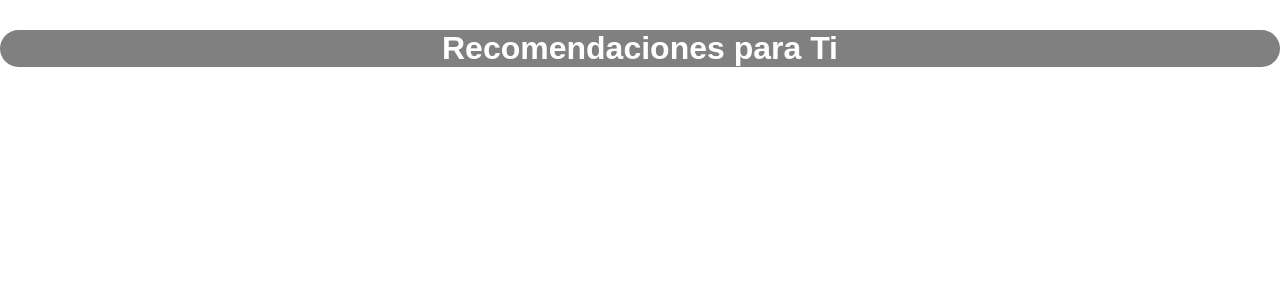
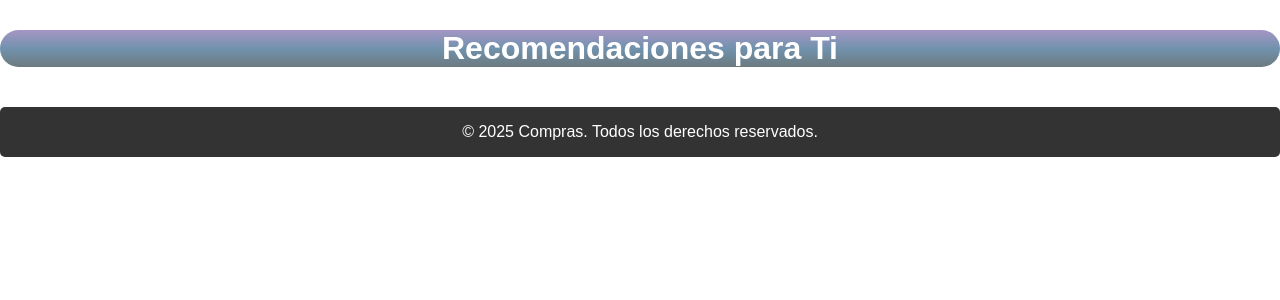
Before and after one commit to Droides1826/pproyecto, a Flask app: page / in a window 1280 px wide. Shown: the part 64-364 px from the top of the page. Run offline with Flask 3, Linux system fonts and the light colour scheme; data that the repository does not hold is empty.

Commit message:
agregue el footer

```diff
--- a/static/css/index.css
+++ b/static/css/index.css
@@ -123,10 +123,19 @@ body {
     text-align: center;
     margin-top: 30px;
     margin-bottom: -30px;
-    background-color: gray ;
+    background: -webkit-linear-gradient(90deg, #6c7a7f,#7192ad,#a596c5);
     border-radius: 30px;
     color: white;
-
-
     font-family: Arial, Helvetica, sans-serif;
 }
+.footer {
+    background-color: #333;
+    color: white;
+    text-align: center;
+    padding: 1rem 0;
+    position: relative;
+    width: 100%;
+    bottom: 0;
+    font-family: Arial, Helvetica, sans-serif;
+    border-radius: 5px;
+}
--- a/template/index.html
+++ b/template/index.html
@@ -38,6 +38,9 @@
         </div>
         {% endfor %}
     </div>
+    <footer class="footer">
+        <p>&copy; 2025 Compras. Todos los derechos reservados.</p>
+    </footer>
 
     <script src="{{ url_for('static', filename='js/index.js') }}"></script>
 </body>
```
